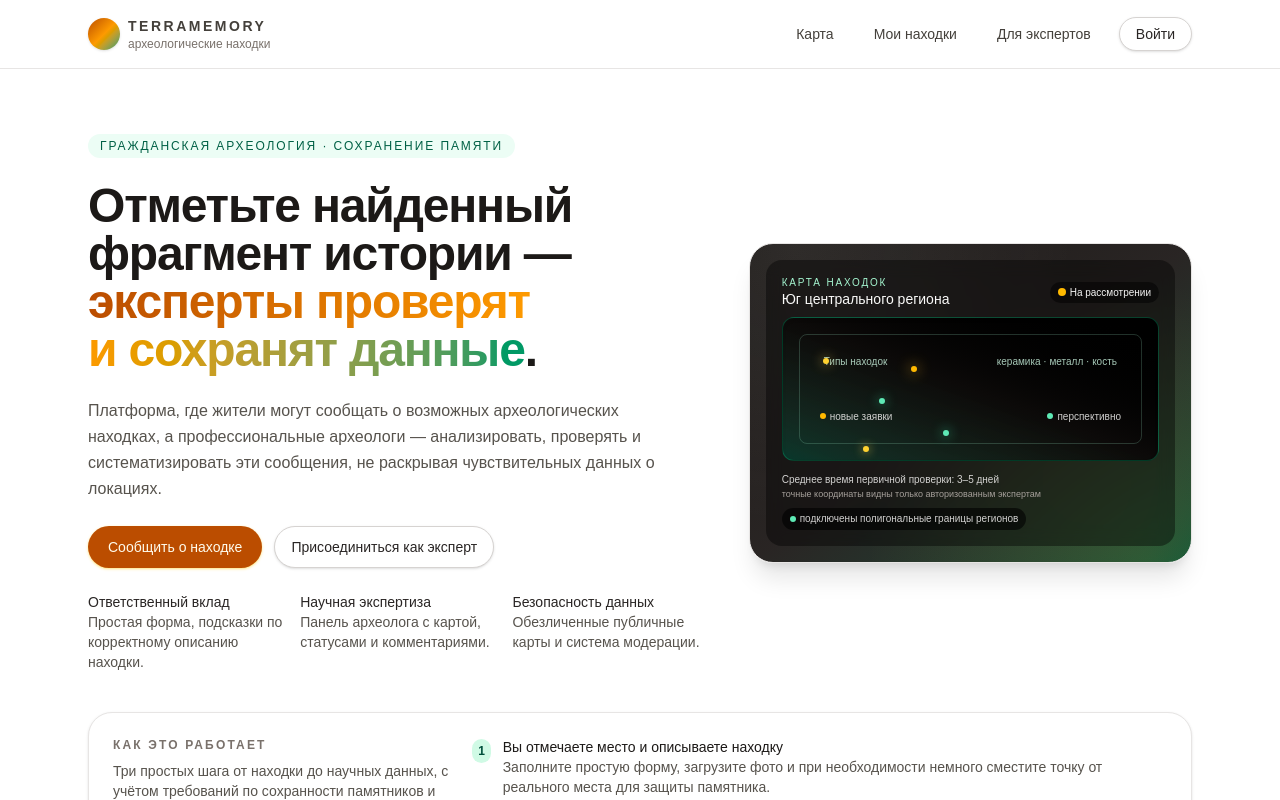
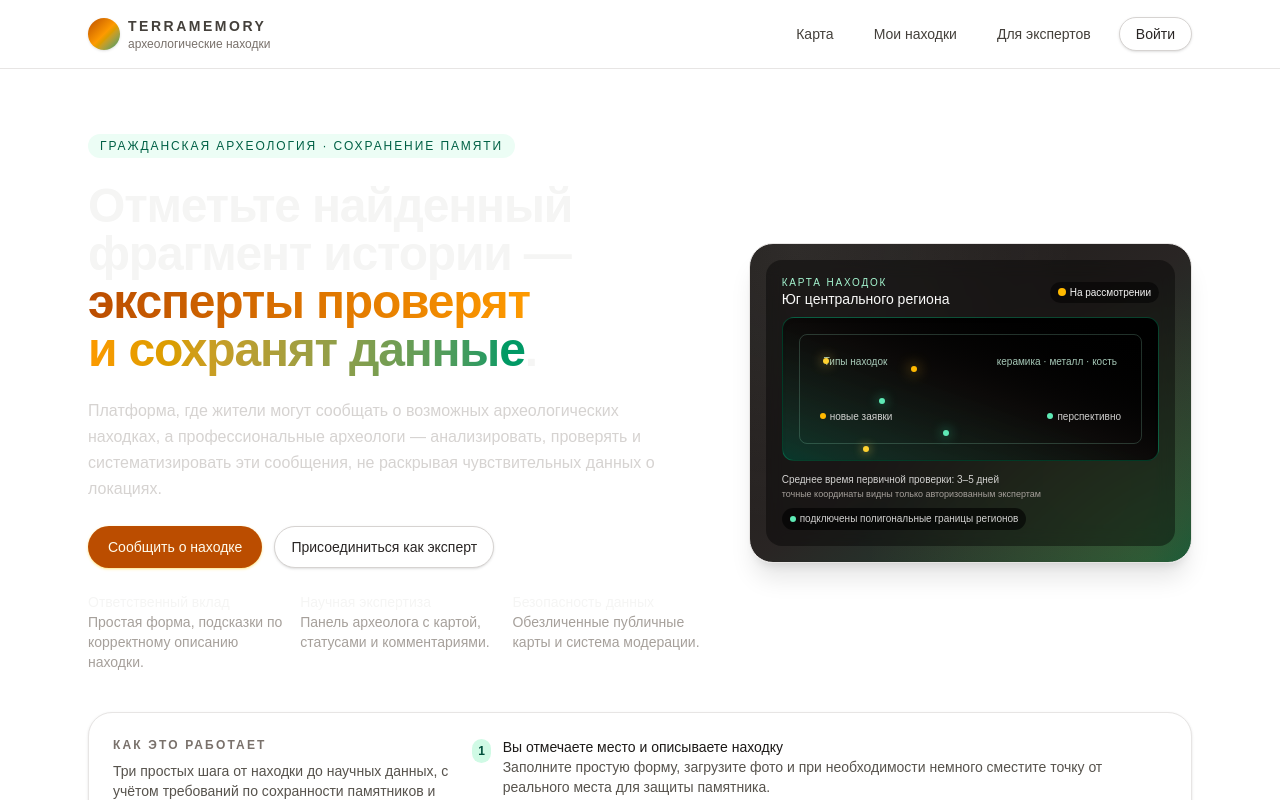
Before and after one commit to heyyAzamat/TerraMemory-CAFC-2026, a Next.js app: page / in a window 1280 px wide. Shown: the top 800 px of the page. Built offline with nearby package versions, Linux system fonts and the light colour scheme.

Commit message:
Change text color for improved visibility
Updated text colors for better contrast and readability.

```diff
--- a/src/app/page.tsx
+++ b/src/app/page.tsx
@@ -6,14 +6,14 @@ export default function Home() {
           <p className="inline-flex items-center rounded-full bg-emerald-50 px-3 py-1 text-xs font-medium uppercase tracking-[0.16em] text-emerald-800">
             Гражданская археология · сохранение памяти
           </p>
-          <h1 className="text-balance text-3xl font-semibold tracking-tight text-stone-900 sm:text-4xl lg:text-5xl">
+          <h1 className="text-balance text-3xl font-semibold tracking-tight text-stone-100 sm:text-4xl lg:text-5xl">
             Отметьте найденный фрагмент истории&nbsp;—{" "}
             <span className="bg-gradient-to-r from-amber-700 via-amber-500 to-emerald-600 bg-clip-text text-transparent">
               эксперты проверят и сохранят данные
             </span>
             .
           </h1>
-          <p className="max-w-xl text-sm leading-relaxed text-stone-600 sm:text-base">
+          <p className="max-w-xl text-sm leading-relaxed text-stone-300 sm:text-base">
             Платформа, где жители могут сообщать о возможных археологических находках,
             а профессиональные археологи — анализировать, проверять и систематизировать
             эти сообщения, не раскрывая чувствительных данных о локациях.
@@ -32,17 +32,17 @@ export default function Home() {
               Присоединиться как эксперт
             </a>
           </div>
-          <dl className="mt-4 grid gap-4 text-xs text-stone-600 sm:grid-cols-3 sm:text-sm">
+          <dl className="mt-4 grid gap-4 text-xs text-stone-400 sm:grid-cols-3 sm:text-sm">
             <div>
-              <dt className="font-medium text-stone-800">Ответственный вклад</dt>
+              <dt className="font-medium text-stone-100">Ответственный вклад</dt>
               <dd>Простая форма, подсказки по корректному описанию находки.</dd>
             </div>
             <div>
-              <dt className="font-medium text-stone-800">Научная экспертиза</dt>
+              <dt className="font-medium text-stone-100">Научная экспертиза</dt>
               <dd>Панель археолога с картой, статусами и комментариями.</dd>
             </div>
             <div>
-              <dt className="font-medium text-stone-800">Безопасность данных</dt>
+              <dt className="font-medium text-stone-100">Безопасность данных</dt>
               <dd>Обезличенные публичные карты и система модерации.</dd>
             </div>
           </dl>
```
